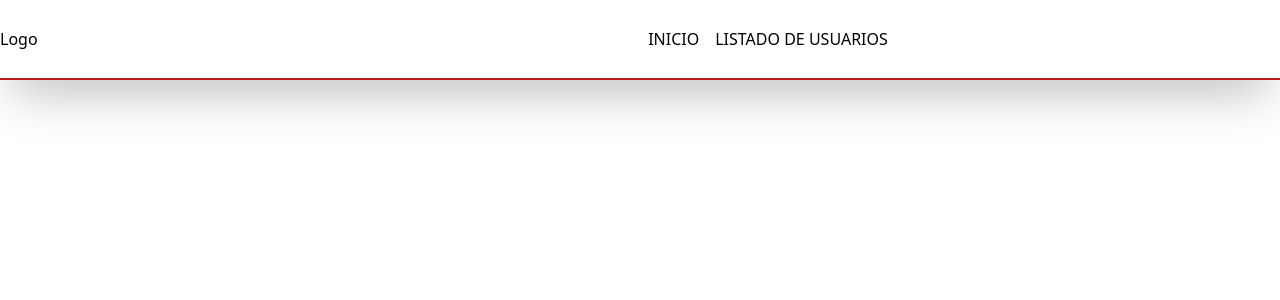
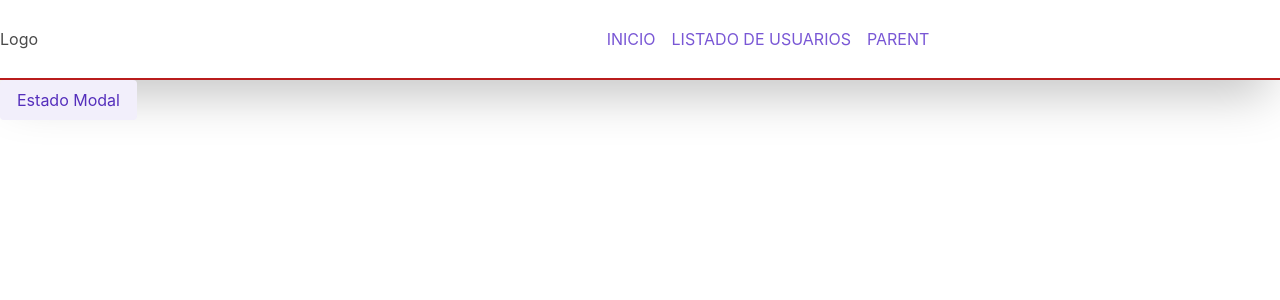
Before and after one commit to jhon-acosta/Vue-JS, a Vue app in the folder client/: page /parent in a window 1280 px wide. Shown: the top 300 px of the page. Built offline with nearby package versions, Linux system fonts and the light colour scheme.

Commit message:
modal test

```diff
--- a/client/package.json
+++ b/client/package.json
@@ -10,6 +10,7 @@
   "dependencies": {
     "@fortawesome/fontawesome-free": "^5.15.3",
     "axios": "^0.21.1",
+    "buefy": "^0.9.4",
     "core-js": "^3.6.5",
     "vue": "^2.6.11",
     "vue-router": "^3.2.0"
--- a/client/src/App.vue
+++ b/client/src/App.vue
@@ -1,13 +1,14 @@
 <template>
   <div>
     <div class="flex h-20 items-center shadow-2xl border-b-2 border-red-700">
-      <div class="w-1/5">
-        Logo
-      </div>
+      <div class="w-1/5">Logo</div>
       <div class="flex items-center justify-center w-4/5">
         <router-link to="/" class="px-2">INICIO</router-link>
-        <router-link to="/user-registration" class="px-2"
-          > LISTADO DE USUARIOS
+        <router-link to="/user-registration" class="px-2">
+          LISTADO DE USUARIOS
+        </router-link>
+        <router-link to="/parent" class="px-2">
+          PARENT
         </router-link>
       </div>
     </div>
--- a/client/src/main.js
+++ b/client/src/main.js
@@ -3,8 +3,11 @@ import App from './App.vue'
 import './assets/styles/index.css'
 import router from './router'
 import "../node_modules/@fortawesome/fontawesome-free/css/all.css";
+import Buefy from 'buefy'
+import 'buefy/dist/buefy.css'
 
 Vue.config.productionTip = false
+Vue.use(Buefy)
 
 new Vue({
   router,
--- a/client/src/router/index.js
+++ b/client/src/router/index.js
@@ -7,6 +7,7 @@ Vue.use(VueRouter)
 const routes = [
   { path: '/', name: 'Home', component: Home },
   { path: '/user-registration', name: 'ListUsers', component: () => import('../views/system/process/ListUsers') },
+  { path: '/parent', name: 'Parent', component: () => import('../views/system/test/Parent') },
 
 
 ]
--- /dev/null
+++ b/client/src/views/system/test/Child.vue
@@ -0,0 +1,34 @@
+<template>
+  <section>
+    <b-modal v-model="this.stateModal" full-screen class="columns is-centered" style="background: #fff;">
+      <div class="column is-half">
+        <iframe
+          width="800"
+          height="420"
+          src="https://www.youtube.com/embed/41GqAl3lTrY?autoplay=1"
+          title="YouTube video player"
+          frameborder="0"
+          allowfullscreen
+        ></iframe>
+        <b-button label="Cerrar" @click="setStateModal" />
+      </div>
+    </b-modal>
+  </section>
+</template>
+
+<script>
+export default {
+  props: {
+    stateModal: Boolean,
+  },
+  methods: {
+    setStateModal() {
+      return this.$emit("can-cancel", false);
+      // return this.$parent.close();
+    },
+  },
+};
+</script>
+
+<style>
+</style>
--- /dev/null
+++ b/client/src/views/system/test/Parent.vue
@@ -0,0 +1,37 @@
+<template>
+  <div class="is-centered">
+    <b-button type="is-primary is-light" @click="changeStateModal">
+      Estado Modal
+    </b-button>
+    <Child
+    :stateModal="stateModal"
+    @can-cancel="handleChangeStateModal($event)"
+    />
+  </div>
+</template>
+
+<script>
+import Child from './Child.vue';
+export default {
+  components:{
+    Child
+  },
+  data() {
+    return{
+      stateModal:false
+    }
+  },
+  methods:{
+    changeStateModal(){
+      this.stateModal = true
+    },
+    handleChangeStateModal(boolean){
+      this.stateModal = boolean
+      console.log(boolean)
+    }
+  }
+};
+</script>
+
+<style>
+</style>
```
Also changed, not shown: client/.eslintrc.js, 1 other file (tests, documents, lock files or other folders).
